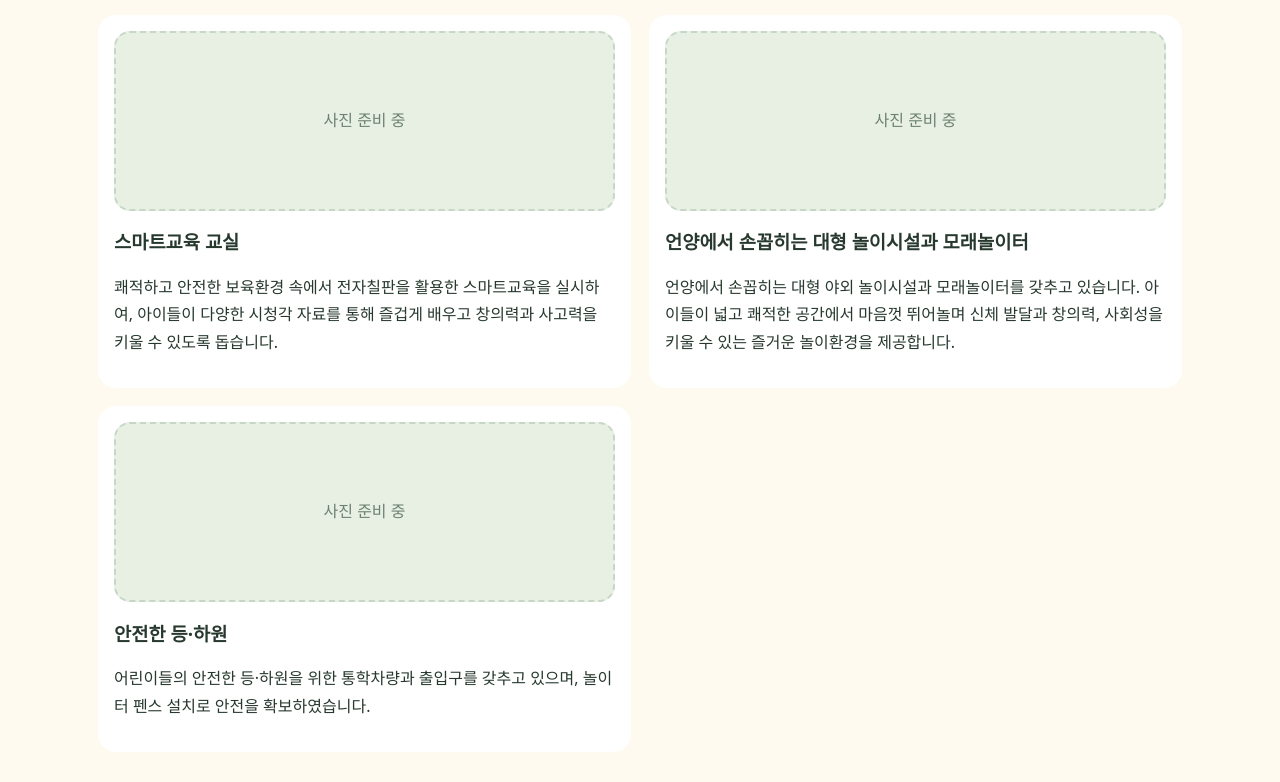
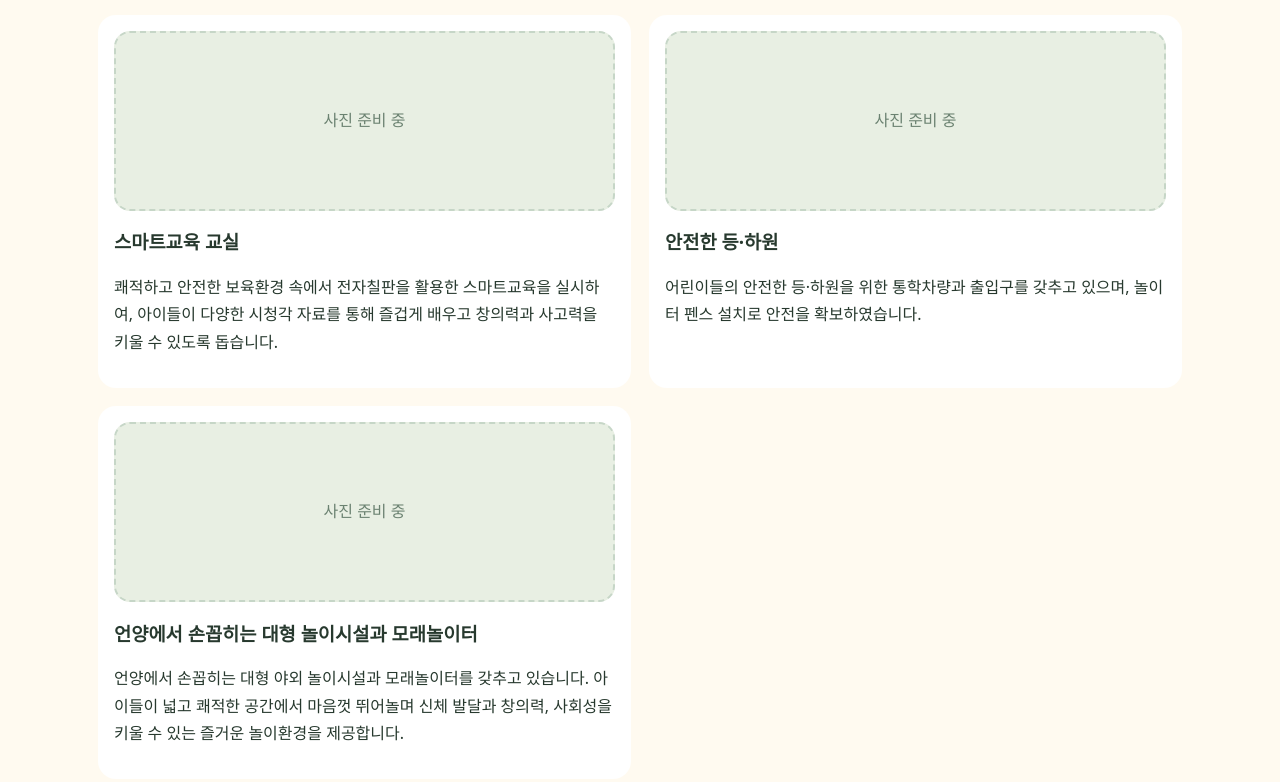
Before and after one commit to sslee503-dotcom/dream-childcare, a plain HTML site: page index.html in a window 1280 px wide. Shown: the part 2020-2802 px from the top of the page. Drawn offline with Linux system fonts and the light colour scheme; a web font is replaced by a local one.

Commit message:
Correct daycare gallery order: safe arrivals second-last, playground last

```diff
--- a/index.html
+++ b/index.html
@@ -16,7 +16,8 @@
 <article><div class="photo"><img src="./assets/facility-04.jpg" alt="야외 놀이터" loading="lazy" onerror="this.style.display='none';this.parentElement.append('사진 준비 중')"></div><h3>야외 놀이터</h3></article>
 <article><div class="photo"><img src="./assets/facility-05.jpg" alt="어린이 탈것" loading="lazy" onerror="this.style.display='none';this.parentElement.append('사진 준비 중')"></div><h3>즐거운 놀이 활동</h3></article>
 <article><div class="photo"><img src="./assets/facility-06.jpg" alt="교실" loading="lazy" onerror="this.style.display='none';this.parentElement.append('사진 준비 중')"></div><h3>스마트교육 교실</h3><p>쾌적하고 안전한 보육환경 속에서 전자칠판을 활용한 스마트교육을 실시하여, 아이들이 다양한 시청각 자료를 통해 즐겁게 배우고 창의력과 사고력을 키울 수 있도록 돕습니다.</p></article>
-<article><div class="photo"><img src="./assets/facility-07.jpg" alt="대형 놀이시설과 모래놀이터" loading="lazy" onerror="this.style.display='none';this.parentElement.append('사진 준비 중')"></div><h3>언양에서 손꼽히는 대형 놀이시설과 모래놀이터</h3><p>언양에서 손꼽히는 대형 야외 놀이시설과 모래놀이터를 갖추고 있습니다. 아이들이 넓고 쾌적한 공간에서 마음껏 뛰어놀며 신체 발달과 창의력, 사회성을 키울 수 있는 즐거운 놀이환경을 제공합니다.</p></article><article><div class="photo"><img src="./assets/facility-02.jpg" alt="어린이집 통학차량과 놀이터 펜스" loading="lazy" onerror="this.style.display='none';this.parentElement.append('사진 준비 중')"></div><h3>안전한 등·하원</h3><p>어린이들의 안전한 등·하원을 위한 통학차량과 출입구를 갖추고 있으며, 놀이터 펜스 설치로 안전을 확보하였습니다.</p></article></div></section>
+<article><div class="photo"><img src="./assets/facility-02.jpg" alt="어린이집 통학차량과 놀이터 펜스" loading="lazy" onerror="this.style.display='none';this.parentElement.append('사진 준비 중')"></div><h3>안전한 등·하원</h3><p>어린이들의 안전한 등·하원을 위한 통학차량과 출입구를 갖추고 있으며, 놀이터 펜스 설치로 안전을 확보하였습니다.</p></article>
+<article><div class="photo"><img src="./assets/facility-07.jpg" alt="대형 놀이시설과 모래놀이터" loading="lazy" onerror="this.style.display='none';this.parentElement.append('사진 준비 중')"></div><h3>언양에서 손꼽히는 대형 놀이시설과 모래놀이터</h3><p>언양에서 손꼽히는 대형 야외 놀이시설과 모래놀이터를 갖추고 있습니다. 아이들이 넓고 쾌적한 공간에서 마음껏 뛰어놀며 신체 발달과 창의력, 사회성을 키울 수 있는 즐거운 놀이환경을 제공합니다.</p></article></div></section>
 <section id="safety"><h2>건강과 안전</h2><div class="cards"><article class="tile"><h3>안전한 생활</h3><p>아이들의 이동과 놀이 공간을 세심하게 살핍니다.</p></article><article class="tile"><h3>건강한 돌봄</h3><p>위생, 급식 및 알레르기 관련 정보를 꼼꼼히 관리합니다.</p></article><article class="tile"><h3>아동 권리 존중</h3><p>아이들의 마음을 듣고 존중하는 보육을 실천합니다.</p></article></div></section>
 <section id="news"><h2>어린이집 소식</h2><div class="notice"><strong>공지사항 · 식단표 · 행사 일정</strong><p>원장과 교사가 관리할 게시판은 별도 인증·저장 기능을 연결한 뒤 운영합니다. 현재 이 페이지에는 실제 게시물이 등록되어 있지 않습니다.</p></div><p class="note">아동 사진은 보호자 동의 범위와 게시 대상에 따라 공개 여부를 관리합니다.</p></section>
 <section id="contact"><h2>오시는 길</h2><p>울산광역시 울주군 언양읍 북문7길 20</p><p>전화: <a href="tel:0522645355">052-264-5355</a></p><a class="btn" target="_blank" rel="noopener" href="https://map.kakao.com/?q=%EC%9A%B8%EC%82%B0%20%EC%9A%B8%EC%A3%BC%EA%B5%B0%20%EC%96%B8%EC%96%91%EC%9D%8D%20%EB%B6%81%EB%AC%B87%EA%B8%B8%2020">지도에서 보기</a><p class="note">주소와 연락처는 공개 전 원장 최종 확인이 필요합니다.</p></section></main>
```
